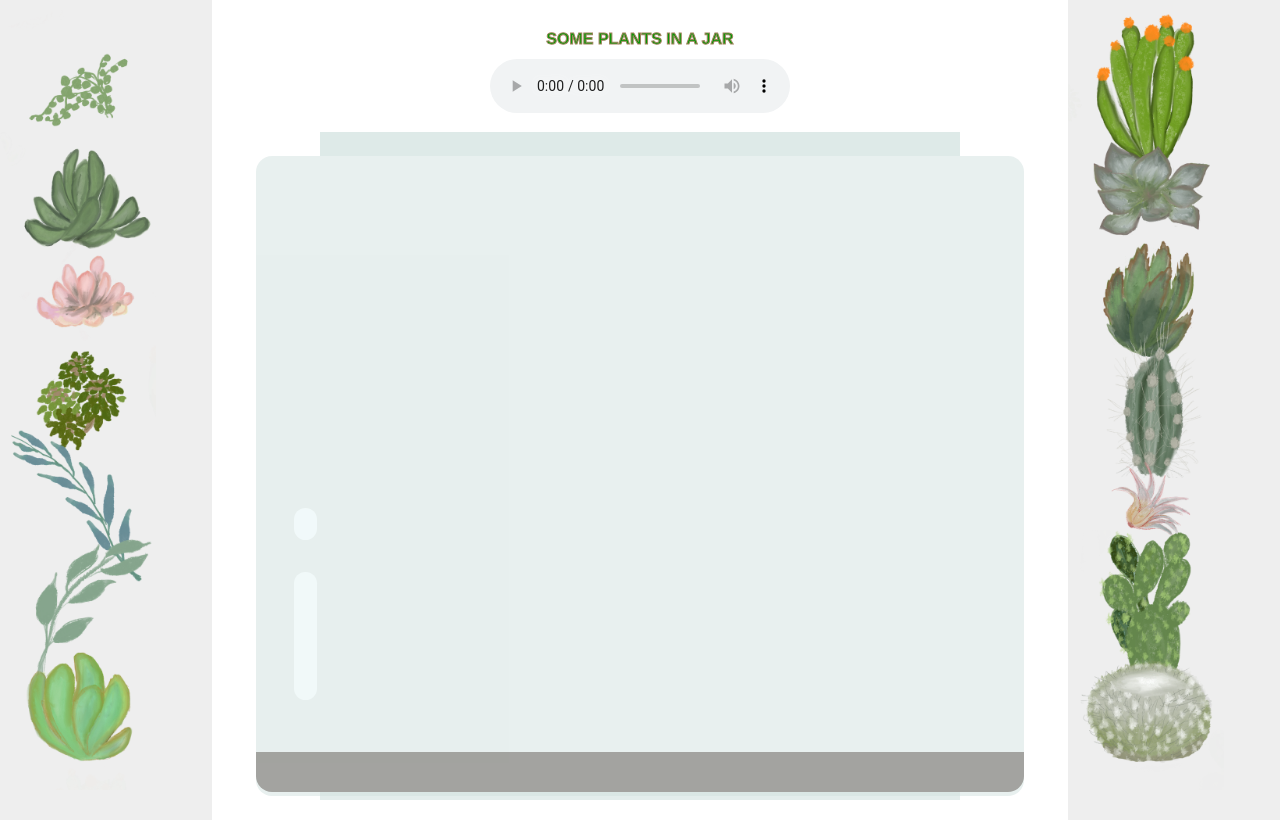
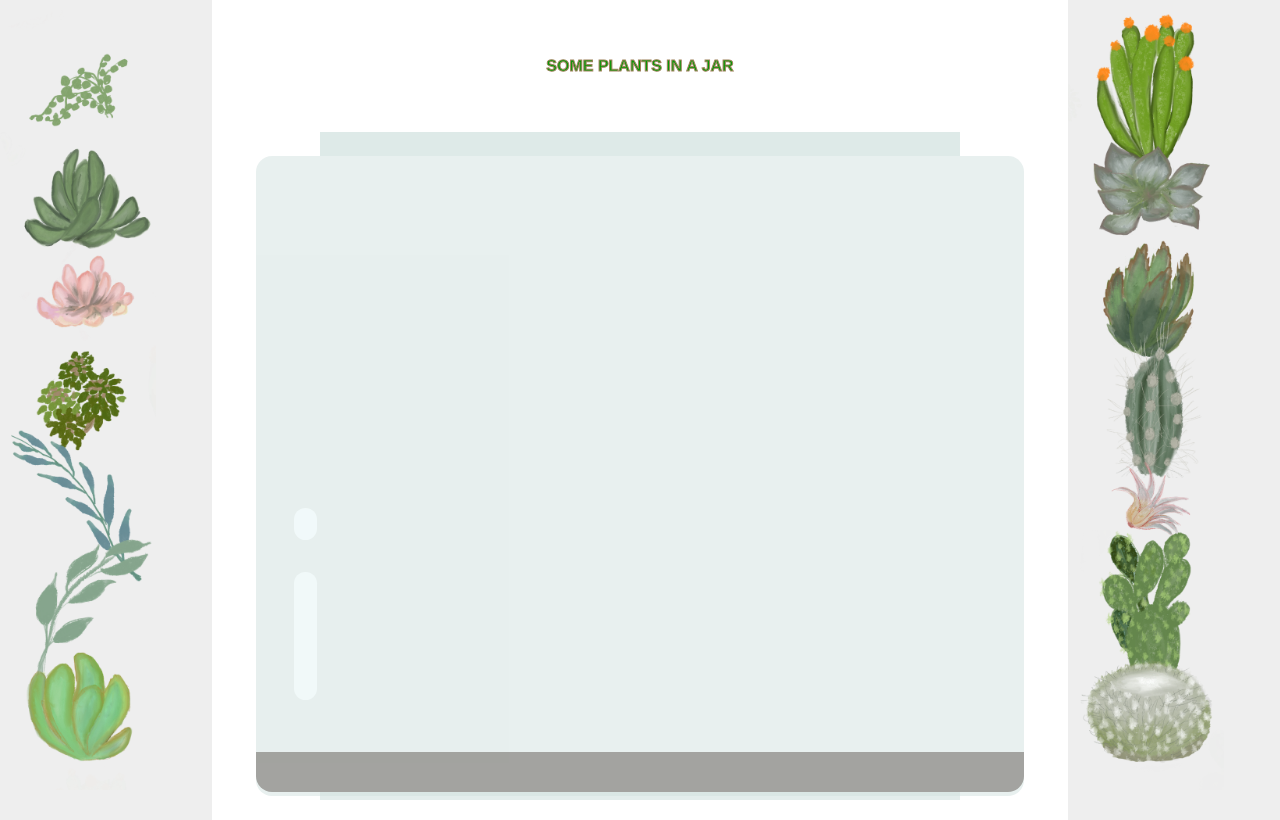
Before and after one commit to kuttnig/terrarium-page, a plain HTML site: page index.html in a window 1280 px wide. Drawn offline with Linux system fonts and the light colour scheme.

Commit message:
remove audio from page

```diff
--- a/index.html
+++ b/index.html
@@ -14,10 +14,6 @@
     <div id="page">
         <div id="title">
             <h1>Some plants in a jar</h1>
-            <audio controls src="./sound/del-rio-bravo.mp3">
-                Your browser does not support the
-                <code>audio</code> element.
-            </audio>
         </div>>
         <div id="left-container" class="container">
             <div class="plant-holder">
--- a/style.css
+++ b/style.css
@@ -13,10 +13,6 @@ h1 {
     text-transform: uppercase;
     word-wrap: break-word;
     font-size: 1em;
-}
-
-audio {
-    max-width: 100%;
 }
 
 #title {
```
